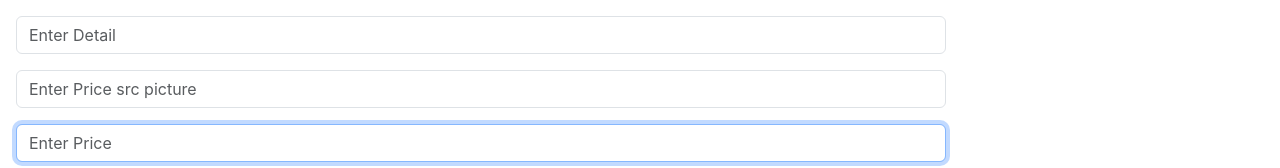
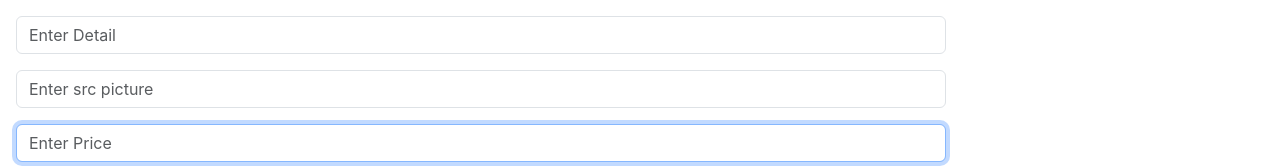
Before and after one commit to chanathipjjj444/OOPWEB, a React (Create React App) app in the folder html/front-rea_oop/client/: page /admin/manage-addons in a window 1280 px wide. Shown: the part 311-479 px from the top of the page. Built offline with nearby package versions, Linux system fonts and the light colour scheme.

Commit message:
Update CreateService.js

```diff
--- a/html/front-rea_oop/client/src/pages/CreateService.js
+++ b/html/front-rea_oop/client/src/pages/CreateService.js
@@ -103,7 +103,7 @@ const CreateAddons = () => {
                         }}
                         className="form-control"
                         id="exampleInputEmail1"
-                        placeholder="Enter Price src picture"
+                        placeholder="Enter src picture"
                         required
                         autoFocus
                     />
```
